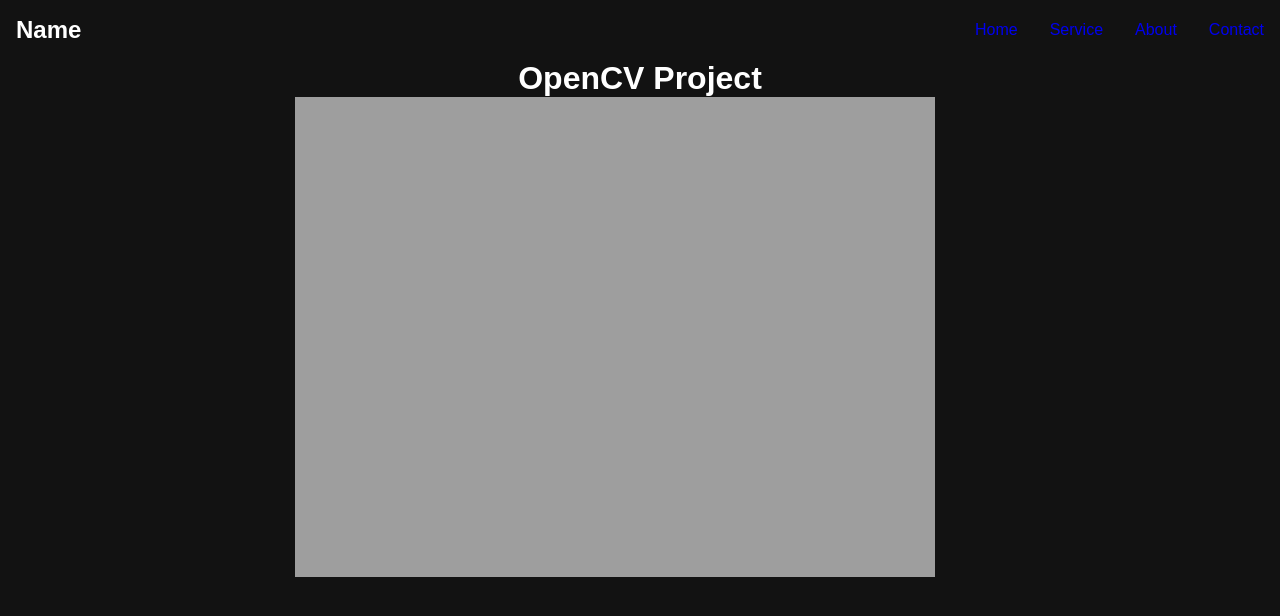
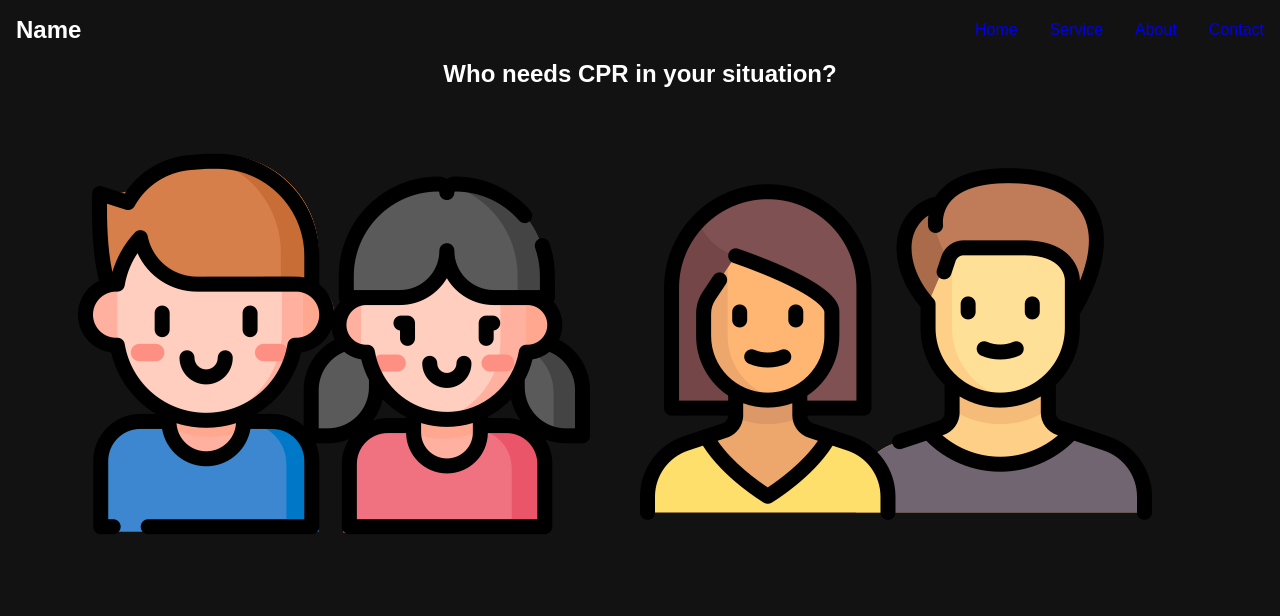
Before and after one commit to HackEDBetaTeam2023/CPR_Tutorial_HackED_Beta, a React (Create React App) app in the folder website/: page /service in a window 1280 px wide. Shown: the top 616 px of the page. Built offline with nearby package versions, Linux system fonts and the light colour scheme.

Commit message:
Move around Service and VideoGuide

```diff
--- a/website/src/index.js
+++ b/website/src/index.js
@@ -10,6 +10,7 @@ import {
 } from "react-router-dom";
 import Service from './pages/Service';
 import Homepage from './pages/Homepage.js';
+import VideoGuide from './pages/VideoGuide.js';
 
 
 const root = ReactDOM.createRoot(document.getElementById('root'));
@@ -20,6 +21,8 @@ root.render(
                 <Route element={<App />}>
                     <Route path="/" element={<Homepage />}/>
                     <Route path="service/" element={<Service />} />
+                    <Route path="service/child-guide/" element={<VideoGuide />}/>
+                    <Route path="service/adult-guide/" element={<VideoGuide />}/>
                 </Route>
             </Routes>
         </BrowserRouter>
--- a/website/src/pages/Service.js
+++ b/website/src/pages/Service.js
@@ -1,12 +1,26 @@
 import React from 'react';
+import childrenImage from '../assets/children.png';
+import adultImage from '../assets/couple.png';
+import VideoGuide from './VideoGuide.js';
+import { Link, useMatch, Outlet } from 'react-router-dom';
 
 const Service = () => {
+    const matchInfo = useMatch('');
+    console.log(matchInfo);
+
     return (
-        <>
-            <h1>OpenCV Project</h1>
-            <img src="http://127.0.0.1:5000/video_feed" style={{ width: '50%' }} alt="Video Feed" />
-
-        </>
+        <section className="homepage">
+            <div className="content-box">
+                <h2>Who needs CPR in your situation?</h2>
+                <div className="options">
+                    <div className="option">
+                        <Link to="child-guide/"><img src={childrenImage} alt="Children" /></Link>
+                        <Link to="adult-guide/"><img src={adultImage} alt="Adult" /></Link>
+                    </div>
+                    {/* Add more options as needed */}
+                </div>
+            </div>
+        </section>
     );
 };
 
--- /dev/null
+++ b/website/src/pages/VideoGuide.js
@@ -0,0 +1,12 @@
+import React from 'react';
+
+const VideoGuide = () => {
+    return (
+        <>
+            <h1>OpenCV Project</h1>
+            <img src="http://127.0.0.1:5000/video_feed" style={{ width: '50%' }} alt="Video Feed" />
+        </>
+    )
+}
+
+export default VideoGuide;
```
